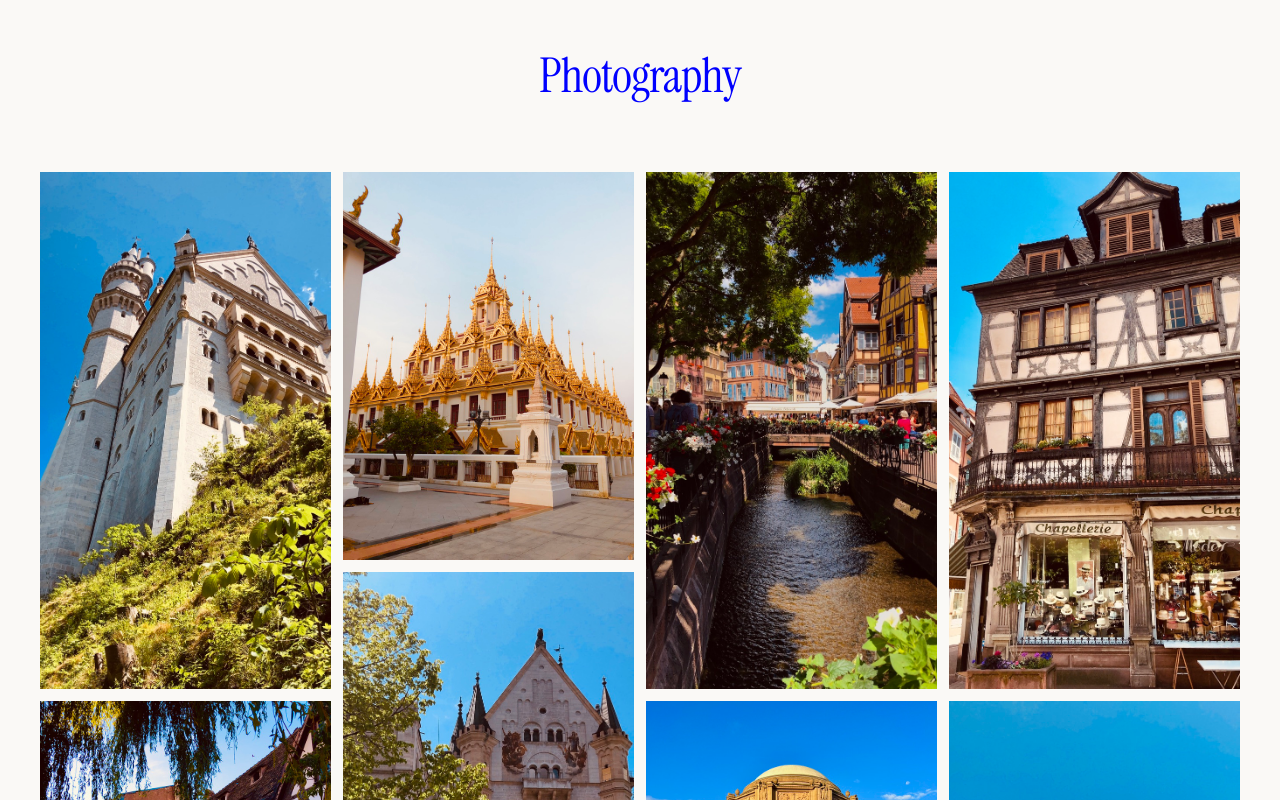
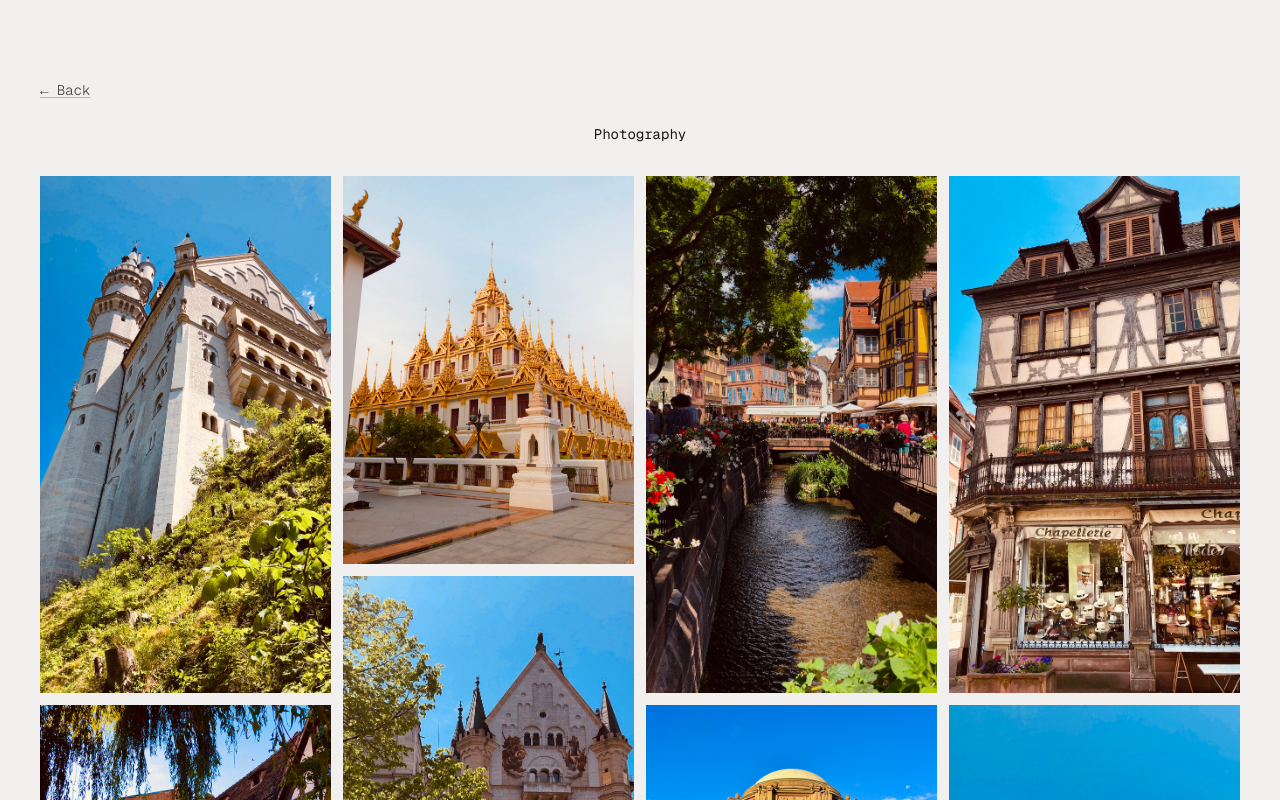
Before and after one commit to evebouf/portfolio, a React (Vite) app: page /photography in a window 1280 px wide. Shown: the top 800 px of the page. Built offline with nearby package versions, Linux system fonts and the light colour scheme; a web font is replaced by a local one.

Commit message:
add back button and refresh photography page

```diff
--- /dev/null
+++ b/src/components/BackButton.tsx
@@ -0,0 +1,19 @@
+import React from 'react';
+import { useNavigate } from 'react-router-dom';
+import '../pages/Homepage.scss';
+
+const BackButton: React.FC = () => {
+  const navigate = useNavigate();
+
+  return (
+    <span
+      onClick={() => navigate('/')}
+      className="text-link text-secondary"
+      style={{ cursor: 'pointer' }}
+    >
+      ← Back
+    </span>
+  );
+};
+
+export default BackButton;
--- a/src/pages/Homepage.tsx
+++ b/src/pages/Homepage.tsx
@@ -102,10 +102,7 @@ const Homepage: React.FC = () => {
       {/* Bookmarks Section */}
       <div className="mt-section">
         <p className="section-header">05 Bookmarks</p>
-        <div className="project-item">
-          <p className="project-title text-secondary">Sites and pages that inspire me</p>
-          <p className="text-muted text-italic">coming soon</p>
-        </div>
+        <p className="text-muted text-italic">coming soon</p>
       </div>
 
       {/* Contact Section */}
--- a/src/pages/Photography.tsx
+++ b/src/pages/Photography.tsx
@@ -1,4 +1,6 @@
 import React, { useEffect } from 'react';
+import './Homepage.scss';
+import BackButton from '../components/BackButton';
 
 // Import all photos
 import photo1 from '../photos/01E116EF-F7FE-4811-B7AA-C10B07D18769_1_105_c.jpeg';
@@ -32,12 +34,13 @@ const photos = [
 
 const Photography: React.FC = () => {
   useEffect(() => {
-    document.body.style.backgroundColor = '#FAF9F6';
-    document.body.style.color = '#0000FE';
+    document.body.style.backgroundColor = '#F2F0EE';
+    document.body.style.color = 'rgb(23, 23, 23)';
+    document.body.style.margin = '0';
 
-    // Load Instrument Serif font
+    // Load Geist Mono font
     const link = document.createElement('link');
-    link.href = 'https://fonts.googleapis.com/css2?family=Instrument+Serif:ital@0;1&display=swap';
+    link.href = 'https://fonts.googleapis.com/css2?family=Geist+Mono:wght@300;400&display=swap';
     link.rel = 'stylesheet';
     document.head.appendChild(link);
 
@@ -52,35 +55,25 @@ const Photography: React.FC = () => {
     <div
       style={{
         minHeight: '100vh',
-        fontFamily: "'Departure Mono', monospace",
-        fontSize: '12px',
-        lineHeight: '1.5',
+        fontFamily: "'Geist Mono', monospace",
+        fontSize: '14px',
+        fontWeight: 400,
+        lineHeight: '20px',
+        padding: '80px 40px',
       }}
     >
+      {/* Back Button */}
+      <div style={{ marginBottom: '24px' }}>
+        <BackButton />
+      </div>
+
       {/* Title */}
-      <section
-        style={{
-          padding: '40px 40px 60px',
-          textAlign: 'center',
-        }}
-      >
-        <h1
-          style={{
-            fontSize: '48px',
-            fontWeight: 'normal',
-            letterSpacing: '-0.02em',
-            fontFamily: "'Instrument Serif', serif",
-          }}
-        >
-          Photography
-        </h1>
-      </section>
+      <p style={{ marginBottom: '32px', textAlign: 'center' }}>Photography</p>
 
       {/* Image Grid - Masonry */}
       <section
         style={{
           width: '100%',
-          padding: '0 40px 80px',
           columnCount: 4,
           columnGap: '12px',
         }}
```
